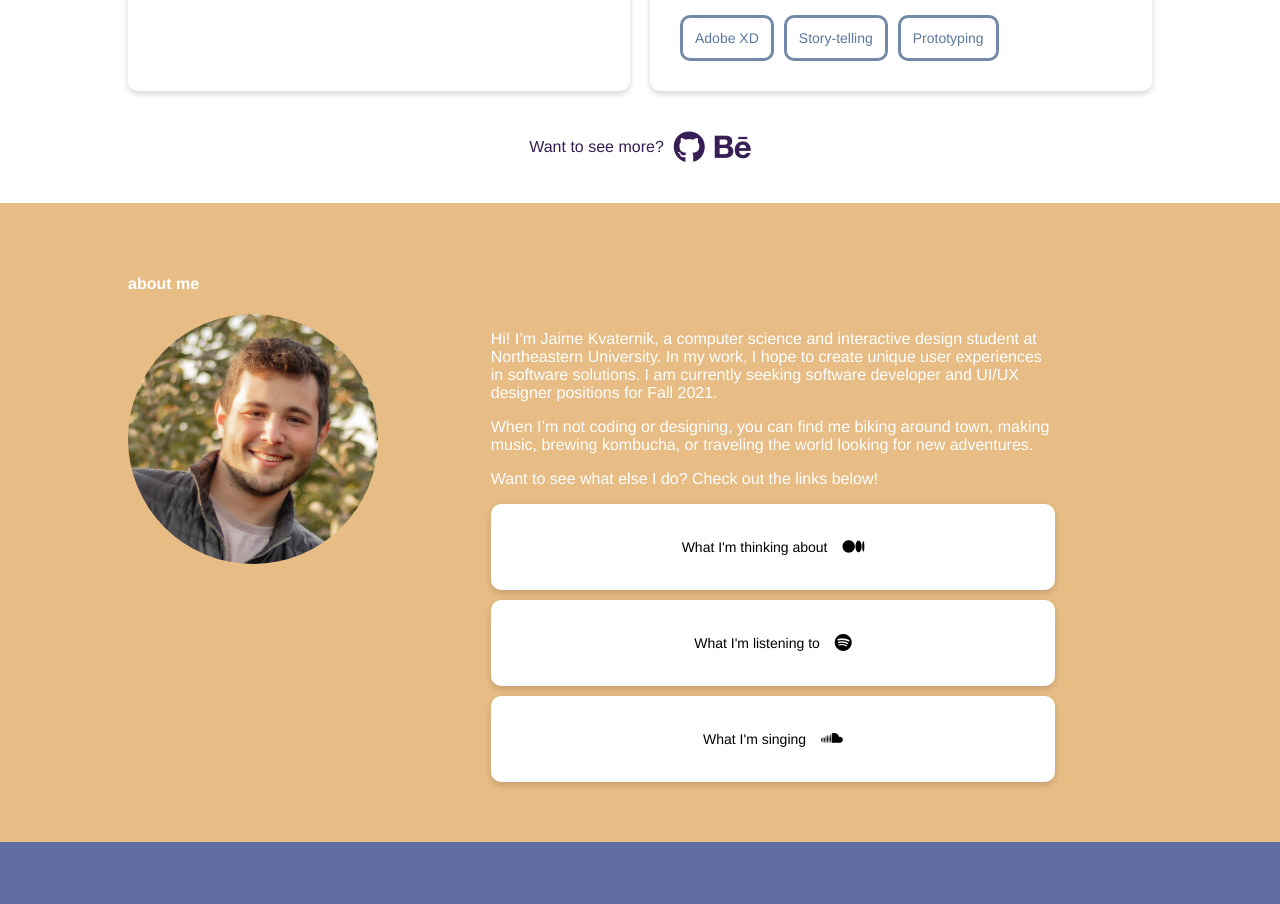
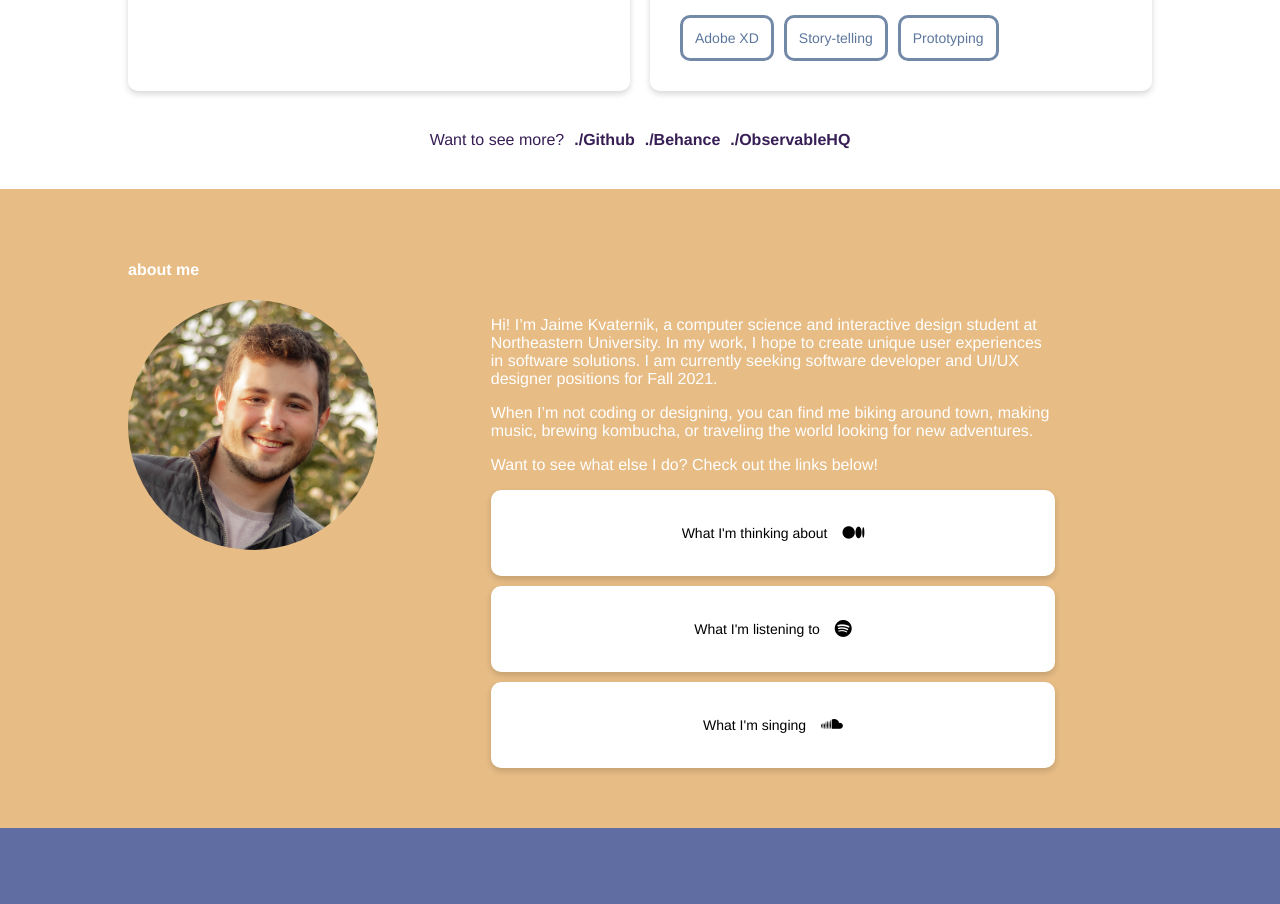
Before and after one commit to jkvaternik/jk-react-portfolio, a React (Create React App) app: page / in a window 1280 px wide. Shown: the part 2703-3607 px from the top of the page. Built offline with nearby package versions, Linux system fonts and the light colour scheme; a web font is replaced by a local one.

Commit message:
Add Observable, edit outside links

```diff
--- a/src/components/Projects/Projects.js
+++ b/src/components/Projects/Projects.js
@@ -22,10 +22,17 @@ const projects = (props) => {
         <span style={{ display: 'inline-flex', alignItems: 'center', color: '#371e55' }}>
           Want to see more?
           <a className={styles.Link} href='https://github.com/jkvaternik' target="_blank" rel="noreferrer" style={{ display: 'inline', marginLeft: '10px' }}>
-            <i className="fab fa-github fa-2x"></i>
+            ./Github
+            {/* <i className="fab fa-github fa-2x"></i> */}
           </a>
+
           <a className={styles.Link} href='https://www.behance.net/jaimekvatea11c' target="_blank" rel="noreferrer" style={{ display: 'inline', marginLeft: '10px' }}>
-            <i className="fab fa-behance fa-2x"></i>
+            ./Behance
+            {/* <i className="fab fa-behance fa-2x"></i> */}
+          </a>
+
+          <a className={styles.Link} href='https://observablehq.com/@jkvaternik' target="_blank" rel="noreferrer" style={{ display: 'inline', marginLeft: '10px' }}>
+            ./ObservableHQ
           </a>
         </span>
       </div>
--- a/src/components/Projects/Projects.module.css
+++ b/src/components/Projects/Projects.module.css
@@ -18,6 +18,8 @@
 }
 
 .Link {
+  text-decoration: none;
+  font-weight: 600;
   color: #371e55;
   transition: all .5s ease-out;
 }
```
Also changed, not shown: 1 other file (tests, documents, lock files or other folders).
